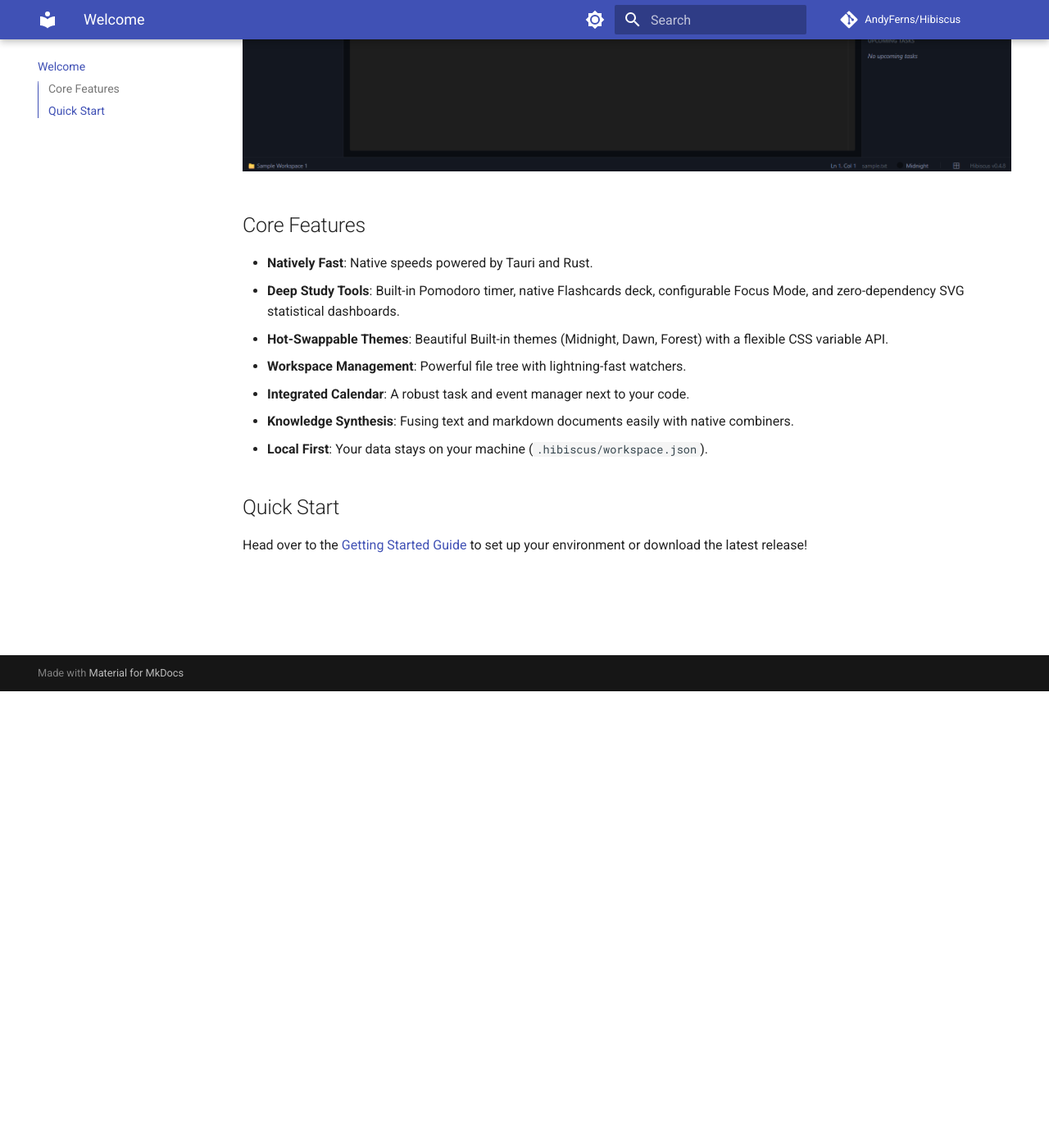
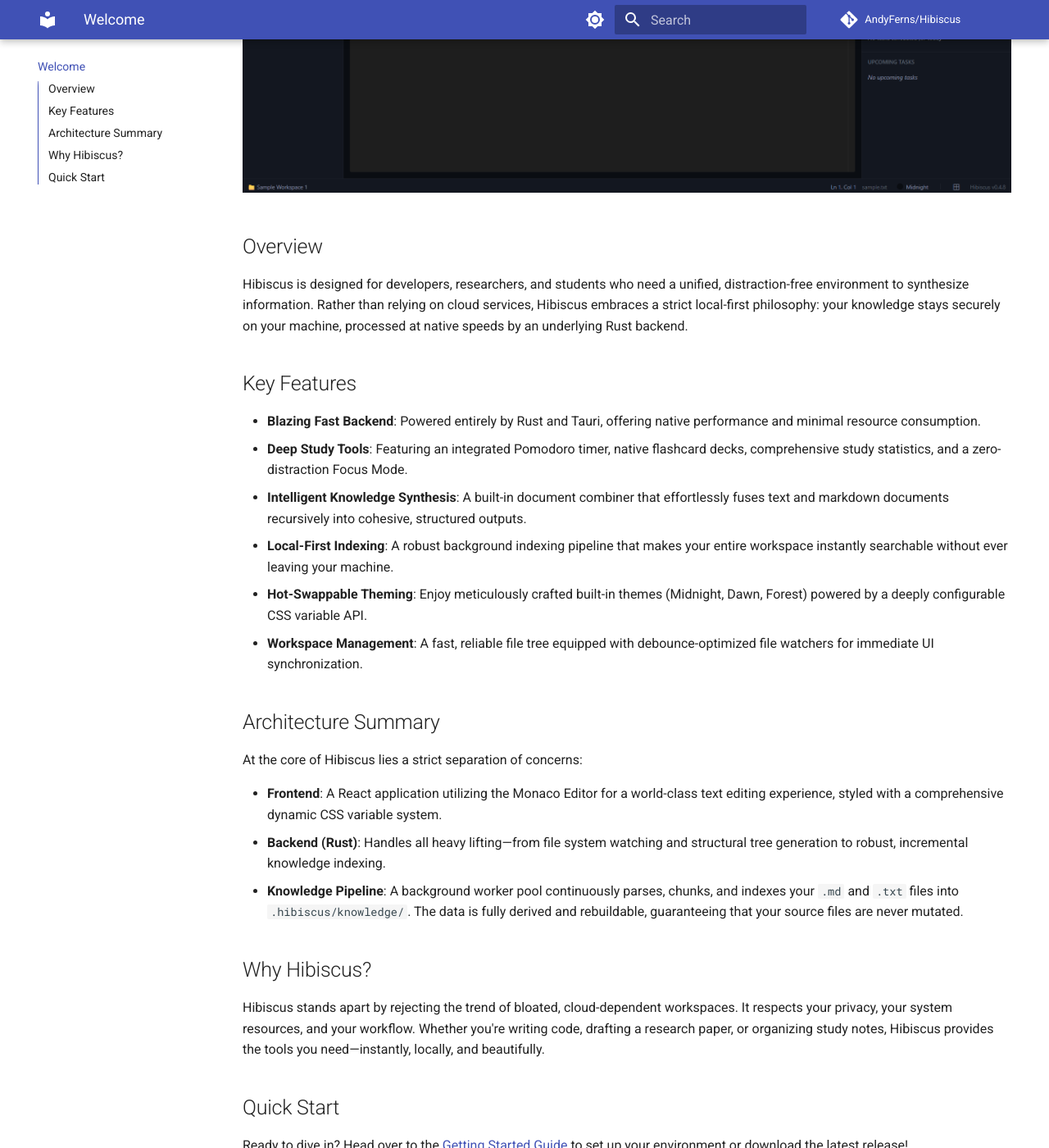
Before and after one commit to AndyFerns/Hibiscus, an MkDocs documentation site: the page built from docs/index.md, in a window 1280 px wide and 1400 px high, scrolled down 557 px. Shown: the whole window at 82% size. Built offline with MkDocs 1.6.1 and Material for MkDocs 9.7.7, drawn with Linux system fonts in a browser that asks for light colours; comment, search, counter and statistics services are not loaded; some of the changed text lies outside the part shown.

Commit message:
docs: added study tools overview + index.md changes + attached theme selector screenshot

```diff
--- a/docs/index.md
+++ b/docs/index.md
@@ -1,19 +1,34 @@
 # Welcome to Hibiscus
 
-Hibiscus is a highly opinionated, fast, and elegant study planner and markdown code editor built with [React](https://react.dev/), [Tauri](https://tauri.app/), and [Rust](https://www.rust-lang.org/).
+Hibiscus is a highly opinionated, lightning-fast, and elegant local-first study workspace. Built with [React](https://react.dev/), [Tauri](https://tauri.app/), and [Rust](https://www.rust-lang.org/), it seamlessly merges a powerful code editor with deep productivity tools.
 
 ![Hibiscus Screen Shot](./assets/Hibiscus%20Screenshot.png)
 
-## Core Features
+## Overview
 
-- **Natively Fast**: Native speeds powered by Tauri and Rust.
-- **Deep Study Tools**: Built-in Pomodoro timer, native Flashcards deck, configurable Focus Mode, and zero-dependency SVG statistical dashboards.
-- **Hot-Swappable Themes**: Beautiful Built-in themes (Midnight, Dawn, Forest) with a flexible CSS variable API.
-- **Workspace Management**: Powerful file tree with lightning-fast watchers.
-- **Integrated Calendar**: A robust task and event manager next to your code.
-- **Knowledge Synthesis**: Fusing text and markdown documents easily with native combiners.
-- **Local First**: Your data stays on your machine (`.hibiscus/workspace.json`).
+Hibiscus is designed for developers, researchers, and students who need a unified, distraction-free environment to synthesize information. Rather than relying on cloud services, Hibiscus embraces a strict local-first philosophy: your knowledge stays securely on your machine, processed at native speeds by an underlying Rust backend.
+
+## Key Features
+
+- **Blazing Fast Backend**: Powered entirely by Rust and Tauri, offering native performance and minimal resource consumption.
+- **Deep Study Tools**: Featuring an integrated Pomodoro timer, native flashcard decks, comprehensive study statistics, and a zero-distraction Focus Mode.
+- **Intelligent Knowledge Synthesis**: A built-in document combiner that effortlessly fuses text and markdown documents recursively into cohesive, structured outputs.
+- **Local-First Indexing**: A robust background indexing pipeline that makes your entire workspace instantly searchable without ever leaving your machine.
+- **Hot-Swappable Theming**: Enjoy meticulously crafted built-in themes (Midnight, Dawn, Forest) powered by a deeply configurable CSS variable API.
+- **Workspace Management**: A fast, reliable file tree equipped with debounce-optimized file watchers for immediate UI synchronization.
+
+## Architecture Summary
+
+At the core of Hibiscus lies a strict separation of concerns:
+
+- **Frontend**: A React application utilizing the Monaco Editor for a world-class text editing experience, styled with a comprehensive dynamic CSS variable system.
+- **Backend (Rust)**: Handles all heavy lifting—from file system watching and structural tree generation to robust, incremental knowledge indexing.
+- **Knowledge Pipeline**: A background worker pool continuously parses, chunks, and indexes your `.md` and `.txt` files into `.hibiscus/knowledge/`. The data is fully derived and rebuildable, guaranteeing that your source files are never mutated.
+
+## Why Hibiscus?
+
+Hibiscus stands apart by rejecting the trend of bloated, cloud-dependent workspaces. It respects your privacy, your system resources, and your workflow. Whether you're writing code, drafting a research paper, or organizing study notes, Hibiscus provides the tools you need—instantly, locally, and beautifully.
 
 ## Quick Start
 
-Head over to the [Getting Started Guide](guide/getting-started.md) to set up your environment or download the latest release!
+Ready to dive in? Head over to the [Getting Started Guide](guide/getting-started.md) to set up your environment or download the latest release!
```
Also changed, not shown: docs/guide/study-tools.md (+12 -0 lines), docs/guide/theming.md (+7 -0 lines), docs/assets/Hibiscus Right Panel.png (added), docs/assets/Hibiscus Theme Selection.png (added).
